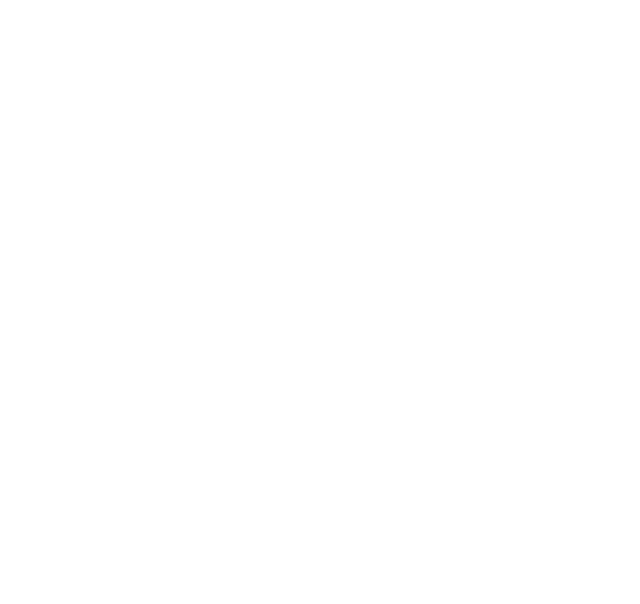
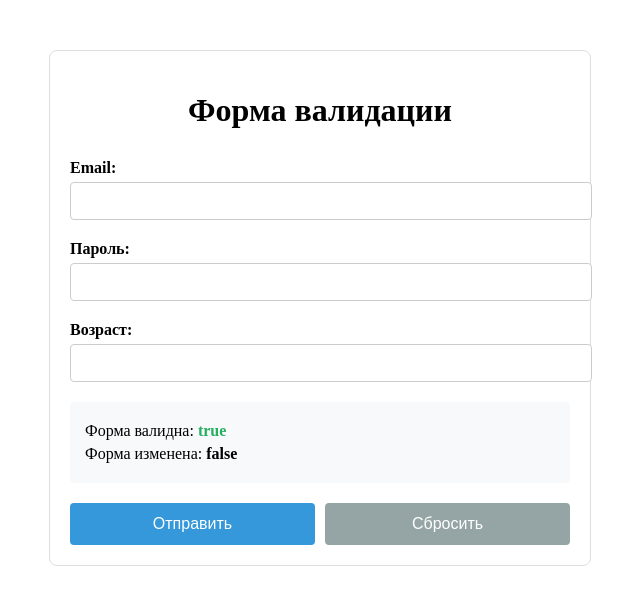
Before and after one commit to okawar/labmediaFromValidator, a Vue app: page / in a window 1280 px wide. Shown: the top 604 px of the page, without its empty margins (320-960 px from the left). Built offline with nearby package versions, Linux system fonts and the light colour scheme.

Commit message:
Создана демо форма, проверена работа, сделана функция resetForm

```diff
--- a/src/App.vue
+++ b/src/App.vue
@@ -1,10 +1,221 @@
 <script setup lang="ts">
+import { useFormValidation } from './composables/useFromValidation';
+import type { FormConfig } from './types/Types';
+import {
+  validateRequired,
+  validateEmail,
+  validateMinLength,
+  validateNumeric,
+  validateMin
+} from './utils/validationRules';
+
+const formConfig: FormConfig = {
+  fields: {
+      email: {
+        initialValue: '',
+        rules: [validateRequired, validateEmail],
+        validationOn: 'blur'
+      },
+      password: {
+        initialValue: '',
+        rules: [validateRequired, validateMinLength(6)],
+        validationOn: 'change'
+      },
+      age: {
+        initialValue: '',
+        rules: [validateRequired, validateNumeric, validateMin(18)],
+        validationOn: 'blur'
+      }
+    }
+}
+
+const {
+  formState,
+  setFieldValue,
+  setFieldTouched,
+  validateForm,
+  resetForm
+} = useFormValidation(formConfig)
+
+function handleSubmit() {
+  const isValid = validateForm()
+  if (isValid) {
+    alert('Форма валидна! Данные: ' + JSON.stringify({
+      email: formState.fields.email?.value,
+      password: formState.fields.password?.value,
+      age: formState.fields.age?.value
+    }))
+  } else {
+    alert('Форма содержит ошибки!')
+  }
+}
 </script>
 
 <template>
+  <div class="form-container">
+    <h1>Форма валидации</h1>
 
+    <form @submit.prevent="handleSubmit">
+      <!-- Email поле -->
+      <div class="form-field">
+        <label for="email">Email:</label>
+        <input
+          id="email"
+          type="text"
+          :value="formState.fields.email?.value"
+          @input="setFieldValue('email', ($event.target as HTMLInputElement).value)"
+          @blur="setFieldTouched('email')"
+          :class="{ error: formState.fields.email?.error && formState.fields.email?.isTouched }"
+        />
+        <span v-if="formState.fields.email?.error && formState.fields.email?.isTouched" class="error-message">
+          {{ formState.fields.email?.error }}
+        </span>
+      </div>
+
+      <!-- Password поле -->
+      <div class="form-field">
+        <label for="password">Пароль:</label>
+        <input
+          id="password"
+          type="password"
+          :value="formState.fields.password?.value"
+          @input="setFieldValue('password', ($event.target as HTMLInputElement).value)"
+          @blur="setFieldTouched('password')"
+          :class="{ error: formState.fields.password?.error && formState.fields.password?.isTouched }"
+        />
+        <span v-if="formState.fields.password?.error && formState.fields.password?.isTouched" class="error-message">
+          {{ formState.fields.password?.error }}
+        </span>
+      </div>
+
+      <!-- Age поле -->
+      <div class="form-field">
+        <label for="age">Возраст:</label>
+        <input
+          id="age"
+          type="number"
+          :value="formState.fields.age?.value"
+          @input="setFieldValue('age', ($event.target as HTMLInputElement).value)"
+          @blur="setFieldTouched('age')"
+          :class="{ error: formState.fields.age?.error && formState.fields.age?.isTouched }"
+        />
+        <span v-if="formState.fields.age?.error && formState.fields.age?.isTouched" class="error-message">
+          {{ formState.fields.age?.error }}
+        </span>
+      </div>
+
+      <!-- Информация о состоянии формы -->
+      <div class="form-status">
+        <p>Форма валидна: <strong :class="{ valid: formState.isValid, invalid: !formState.isValid }">{{ formState.isValid }}</strong></p>
+        <p>Форма изменена: <strong>{{ formState.isDirty }}</strong></p>
+      </div>
+
+      <!-- Кнопки -->
+      <div class="form-buttons">
+        <button type="submit" :disabled="!formState.isValid">Отправить</button>
+        <button type="button" @click="resetForm()">Сбросить</button>
+      </div>
+    </form>
+  </div>
 </template>
 
 <style scoped>
+.form-container {
+  max-width: 500px;
+  margin: 50px auto;
+  padding: 20px;
+  border: 1px solid #ddd;
+  border-radius: 8px;
+}
 
+h1 {
+  text-align: center;
+  margin-bottom: 30px;
+}
+
+.form-field {
+  margin-bottom: 20px;
+}
+
+label {
+  display: block;
+  margin-bottom: 5px;
+  font-weight: bold;
+}
+
+input {
+  width: 100%;
+  padding: 10px;
+  border: 1px solid #ccc;
+  border-radius: 4px;
+  font-size: 14px;
+}
+
+input.error {
+  border-color: #e74c3c;
+}
+
+.error-message {
+  display: block;
+  color: #e74c3c;
+  font-size: 12px;
+  margin-top: 5px;
+}
+
+.form-status {
+  margin: 20px 0;
+  padding: 15px;
+  background-color: #f8f9fa;
+  border-radius: 4px;
+}
+
+.form-status p {
+  margin: 5px 0;
+}
+
+.valid {
+  color: #27ae60;
+}
+
+.invalid {
+  color: #e74c3c;
+}
+
+.form-buttons {
+  display: flex;
+  gap: 10px;
+}
+
+button {
+  flex: 1;
+  padding: 12px;
+  font-size: 16px;
+  border: none;
+  border-radius: 4px;
+  cursor: pointer;
+  transition: background-color 0.3s;
+}
+
+button[type="submit"] {
+  background-color: #3498db;
+  color: white;
+}
+
+button[type="submit"]:hover:not(:disabled) {
+  background-color: #2980b9;
+}
+
+button[type="submit"]:disabled {
+  background-color: #bdc3c7;
+  cursor: not-allowed;
+}
+
+button[type="button"] {
+  background-color: #95a5a6;
+  color: white;
+}
+
+button[type="button"]:hover {
+  background-color: #7f8c8d;
+}
 </style>
--- a/src/composables/useFromValidation.ts
+++ b/src/composables/useFromValidation.ts
@@ -92,6 +92,19 @@
         return isFormValid.value
     }
 
+    function resetForm(): void{
+        Object.entries(config.fields).forEach(([fieldName, fieldConfig]) => {
+            const field = formState.fields[fieldName]
+            if (field) {
+                field.value = fieldConfig.initialValue
+                field.error = null
+                field.isTouched = false
+                field.isDirty = false
+                field.isValid = true
+            }
+        })
+    }
+
     return {
         formState,
         isFormDirty,
@@ -100,6 +113,7 @@
         setFieldValue,
         getFieldError,
         validateField,
-        validateForm
+        validateForm,
+        resetForm
     }
 }
```
